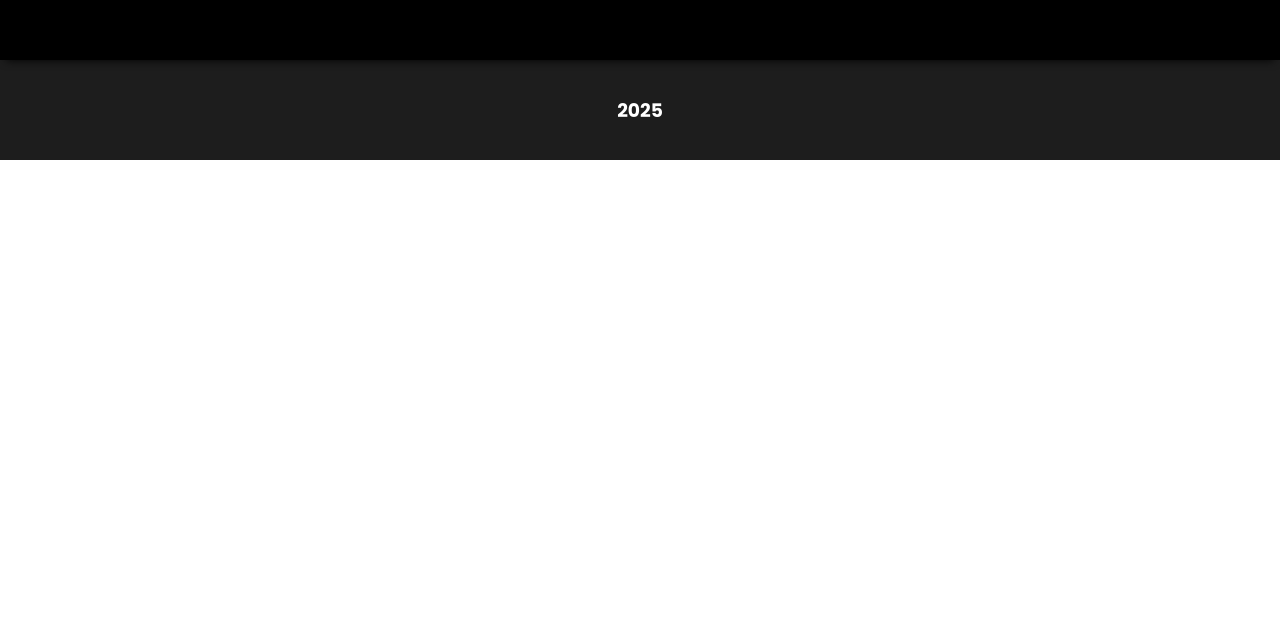
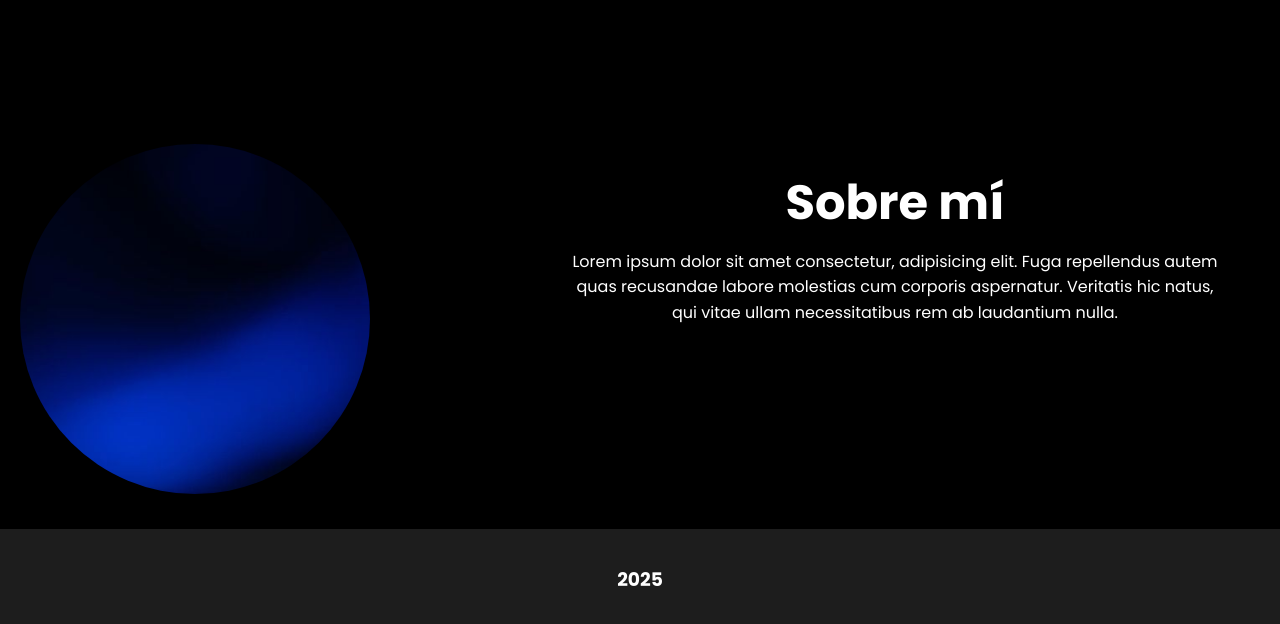
Before and after one commit to dgonzale333/MiPortafolio, a React (Vite) app: page / in a window 1280 px wide. Shown: the part 740-1364 px from the top of the page. Before the commit the page ends 900 px from the top, so only its background shows below. Built offline with nearby package versions, Linux system fonts and the light colour scheme.

Commit message:
componente proyects creado

```diff
--- a/package.json
+++ b/package.json
@@ -11,7 +11,8 @@
   },
   "dependencies": {
     "react": "^19.0.0",
-    "react-dom": "^19.0.0"
+    "react-dom": "^19.0.0",
+    "react-router-dom": "^7.3.0"
   },
   "devDependencies": {
     "@eslint/js": "^9.21.0",
--- a/src/App.jsx
+++ b/src/App.jsx
@@ -1,12 +1,16 @@
-import React from 'react'
-import { Home } from './components/home/Home'
+import React from 'react';
+import { Routes, Route } from 'react-router-dom';
+import { Home } from './components/home/Home';
+import { Proyects } from './components/pages/Proyects';
+import './index.css'
 
 const App = () => {
   return (
-  <>
-  <Home />
-  </>
-  )
-}
+    <Routes>
+      <Route path="/" element={<Home />} />
+      <Route path="/proyectos" element={<Proyects />} />
+    </Routes>
+  );
+};
 
-export default App
+export default App;
--- a/src/components/atomics/Li/Li.css
+++ b/src/components/atomics/Li/Li.css
@@ -12,6 +12,8 @@
     left: 0;
     z-index: 100;
 }
+
+
 
 .logo-header {
     display: flex;
--- a/src/components/atomics/Li/Li.jsx
+++ b/src/components/atomics/Li/Li.jsx
@@ -1,21 +1,22 @@
 import React from 'react';
 import './Li.css'
 import logo from '../../../../public/vite.svg'
+import { Link } from 'react-router-dom'; // 📌 Importa Link de React Router
 
 
 export const Li = () => {
   return (
     <>
 
-    <div className="nav-li">
+    <div className="nav-li" >
       <div className="logo-header">
     <img  src= {logo} alt="" />
     <h1 >David</h1>
     </div>
-      <ul className='ul-nav'>
-      <li><a href="" className='li-a'>Inicio</a></li>
-      <li><a href="" className='li-a'>Proyectos</a></li>
-      <li><a href="" className='li-a'>Contacto</a></li>
+    <ul className='ul-nav'>
+        <li><Link to="/" className='li-a'>Inicio</Link></li>
+        <li><Link to="/proyectos" className='li-a'>Proyectos</Link></li> {/* 📌 Usa "to" en lugar de "href" */}
+        <li><Link to="/" className='li-a'>Contacto</Link></li>
       </ul>
 
       </div>
--- a/src/components/home/Home.css
+++ b/src/components/home/Home.css
@@ -33,7 +33,7 @@ main {
   }
 
   /* Texto principal */
-  p {
+  .txt-main {
     font-size: 4rem; /* Tamaño grande */
     font-weight: bold;
     margin: 4px 0;
@@ -43,13 +43,13 @@ main {
   }
 
   /* Nombre */
-  p:first-of-type {
+  .txt-main:first-of-type {
     color: #ffffff; /* Color de nombre */
     animation: typing 2s steps(15) forwards , blinkCursor 0.5s ;
   }
 
   /* Profesión */
-  p:last-of-type {
+  .txt-main:last-of-type {
     color: #ffffff; /* Color del título */
     animation: typing 2s steps(25) forwards 2s, blinkCursor 0.5s ;
   }
@@ -126,3 +126,55 @@ main {
 .bt-home2:active {
     transform: scale(0.95); /* Reduce ligeramente al hacer clic */
 }
+
+section {
+  width: 100%; /* Ajusta el ancho */
+  display: flex;
+  flex-direction: row;
+  flex-wrap: nowrap;
+  justify-content: center;
+  align-items: center;
+  align-content: center;
+  margin-top: 4rem;
+  padding: 20px;
+  text-align: center;
+  border-radius: 10px;
+  gap: 10rem;
+  box-shadow: 0 4px 8px rgba(0, 0, 0, 0.1); /* Sombra sutil */
+}
+
+.info-section1{
+  display: flex;
+  flex-direction: column;
+ margin: 2rem;
+}
+
+section img {
+  width: 350px; /* Ajusta el tamaño de la imagen */
+  height: 350px;
+  object-fit: cover;
+  border-radius: 50%; /* Hace la imagen circular */
+  margin-bottom: 15px;
+}
+
+section h2 {
+  margin-top: -10rem;
+  font-size: 3rem;
+  color: white;
+  font-weight: bold;
+  margin-bottom: 10px;
+  font-family: 'Poppins', sans-serif;
+}
+
+section p {
+  font-size: 1rem;
+  color: white;
+  line-height: 1.6;
+  font-family: 'Poppins', sans-serif;
+  max-width: 800px;
+  margin: 0 auto;
+}
+
+Header.scrolled{
+  background-color: white;
+}
--- a/src/components/home/Home.jsx
+++ b/src/components/home/Home.jsx
@@ -1,24 +1,48 @@
-import React from 'react'
-import { Header } from '../layouts/Header'
-import { Footer } from '../layouts/footer'
-import imgHome from '../../assets/img/img_home8.jpg'
-import './Home.css'
+import React, { useState, useEffect } from 'react';
+import { Header } from '../layouts/Header';
+import { Footer } from '../layouts/footer';
+import imgHome from '../../assets/img/img_home8.jpg';
+import imgSection from '../../assets/img/img_home2.jpg';
+import './Home.css';
 
 export const Home = () => {
+
+
+    const scrollToSection = (id) => {
+        const section = document.getElementById(id);
+        if (section) {
+            section.scrollIntoView({ behavior: 'smooth' });
+        }
+    };
+
     return (
         <>
-            <Header />
+            <Header  />
+
             <main>
-                <img className='img-fullscreen' src={imgHome} alt="" />
-                <p>David Gonzalez</p>
-                <p>Desarrollador FullStack</p>
+                <img className='img-fullscreen' src={imgHome} alt="Fondo" />
+                <p className='txt-main'>David Gonzalez</p>
+                <p className='txt-main'>Desarrollador FullStack</p>
                 <div className="bt-home">
-                    <button className='bt-home1'>Mirar Más</button>
+                    <button className='bt-home1' onClick={() => scrollToSection('about')}>Mirar Más</button>
                     <button className='bt-home2'>Mis Proyectos</button>
-                 </div>
+                </div>
             </main>
+
+            <section id="about">
+                <img src={imgSection} alt="Sobre mí" />
+                <div className="info-section1">
+                    <h2>Sobre mí</h2>
+                    <p>
+                        Lorem ipsum dolor sit amet consectetur, adipisicing elit.
+                        Fuga repellendus autem quas recusandae labore molestias
+                        cum corporis aspernatur. Veritatis hic natus, qui vitae
+                        ullam necessitatibus rem ab laudantium nulla.
+                    </p>
+                </div>
+            </section>
+
             <Footer />
-
         </>
-    )
-}
+    );
+};
--- /dev/null
+++ b/src/components/pages/Proyects.css
@@ -0,0 +1,18 @@
+body {
+    background: linear-gradient(to right, var(--primary-bg), var(--secondary-bg));
+    color: var(--text-color);
+    font-family: 'Poppins', sans-serif; /* Aplicar la fuente */
+    margin: 0;
+    padding: 0;
+    box-sizing: border-box;
+  }
+
+
+.img-fullscreenPr {
+    width: 99vw;
+    height: 100vh;
+    object-fit: cover;
+    position: absolute;
+    z-index: -1;
+    filter: blur(5px);
+  }
--- /dev/null
+++ b/src/components/pages/Proyects.jsx
@@ -0,0 +1,18 @@
+import React from 'react'
+import { Header } from '../layouts/Header'
+import { Footer } from '../layouts/footer'
+import imgProyects from '../../assets/img/img_home8.jpg'
+import './Proyects.css'
+
+export const Proyects = () => {
+  return (
+   <>
+   <Header />
+  <img className='img-fullscreenPr' src= {imgProyects} alt="" />
+  <main>
+
+  </main>
+  <Footer />
+   </>
+  )
+}
```
Also changed, not shown: src/main.jsx (+8 -9 lines), 2 other files (tests, documents, lock files or other folders).
